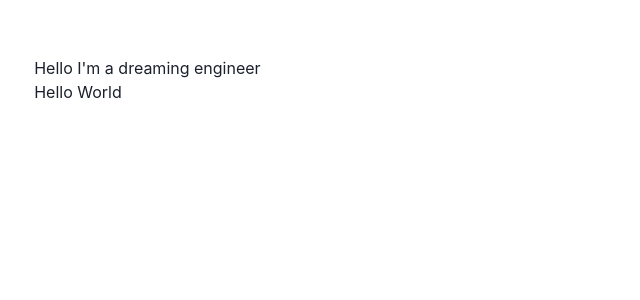
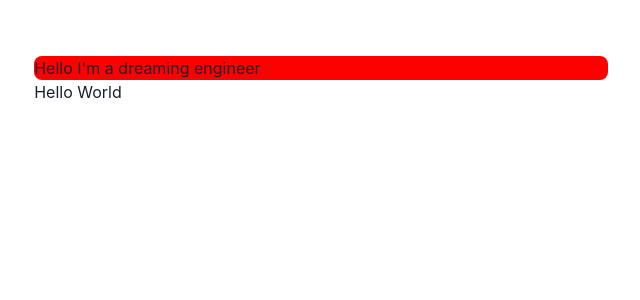
Before and after one commit to HayoungKimkk/NewProtfolio, a Next.js app: page / in a window 1280 px wide. Shown: the top 300 px of the page, without its empty margins (319-959 px from the left). Built offline with nearby package versions, Linux system fonts and the light colour scheme.

Commit message:
📝 Feat : INIT develop branch

```diff
--- a/components/layouts/main.js
+++ b/components/layouts/main.js
@@ -1,12 +1,12 @@
 import Head from 'next/head'
 import { Box, Container } from '@chakra-ui/react'
 
-const Main = ({children, router}) => {
+const Main = ({ children, router }) => {
     return (
         <Box as='main' pb={8}>
             <Head>
                 <meta name="viewport" content="width=device-width, initial-scale=1" />
-                <title>Hayoung Kim's Portfolio</title>
+                <title>Portfolio of Hayoung Kim</title>
             </Head>
 
             <Container maxW="container.md" pt={14}>
--- a/pages/index.js
+++ b/pages/index.js
@@ -3,7 +3,7 @@ import { Container, Box } from '@chakra-ui/react'
 const Page = () => {
     return (
         <Container>
-            <Box borderRadius="lg">
+            <Box borderRadius="lg" bg="red">
                 Hello I&apos;m a dreaming engineer
             </Box>
             <div>Hello World</div>
```
Also changed, not shown: 1 other file (tests, documents, lock files or other folders).
